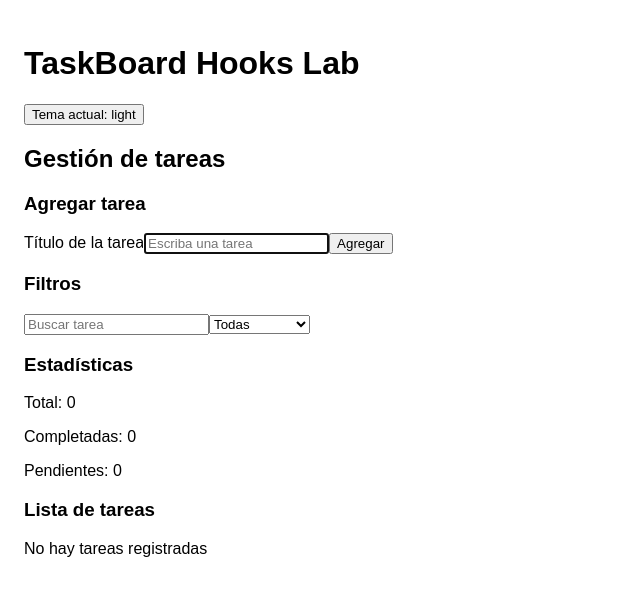
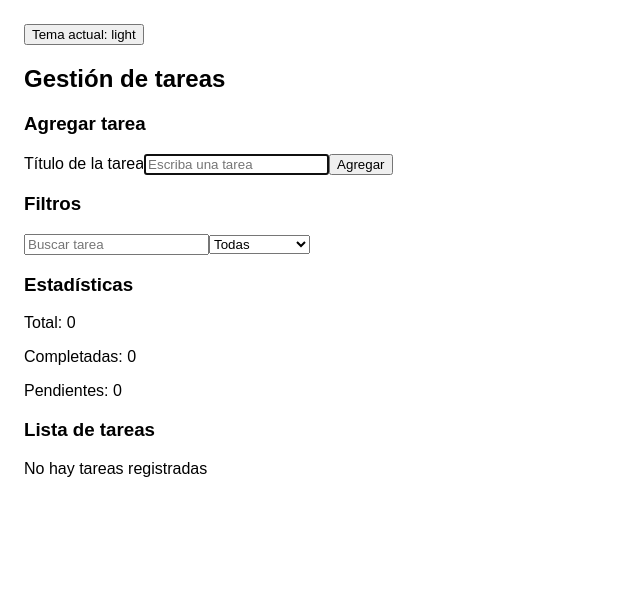
Before and after one commit to JairoGH16/TaskBoard-Pro, a React (Vite) app in the folder taskboard-pro/: page / in a window 1280 px wide. Shown: the top 596 px of the page, without its empty margins (0-640 px from the left). Built offline with nearby package versions, Linux system fonts and the light colour scheme.

Commit message:
Fix: AppContent
Commented TitleTag because the title now works with useDocumentTitle

```diff
--- a/taskboard-pro/src/App.jsx
+++ b/taskboard-pro/src/App.jsx
@@ -3,15 +3,18 @@ import { TaskBoard } from "./features/tasks/components/TaskBoard"
 import { ThemeProvider } from "./features/theme/context/ThemeProvider"
 import { ThemeToggle } from "./features/theme/components/ThemeToggle"
 import { useTheme } from "./features/theme/hooks/useTheme"
+import { useDocumentTitle } from "./shared/hooks/useDocumentTitle"
 import "./index.css"
 
 function AppContent() {
   const MainTag = HTML_TAGS.MAIN
   const TitleTag = HTML_TAGS.H1
 const { theme } = useTheme()
+  useDocumentTitle("TaskBoard Hooks Lab")
+
   return (
     <MainTag className={theme}>
-      <TitleTag>TaskBoard Hooks Lab</TitleTag>
+      {/* <TitleTag>TaskBoard Hooks Lab</TitleTag> */}
       <ThemeToggle />
       <TaskBoard />
     </MainTag>
```
